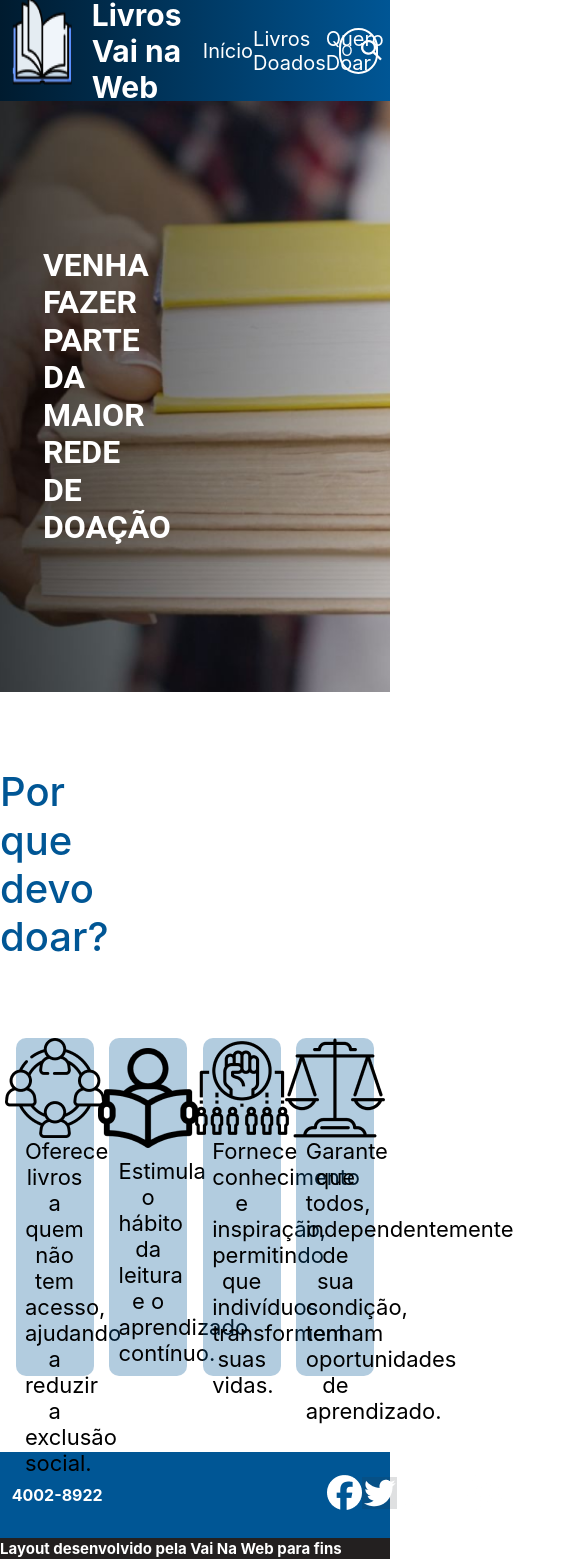
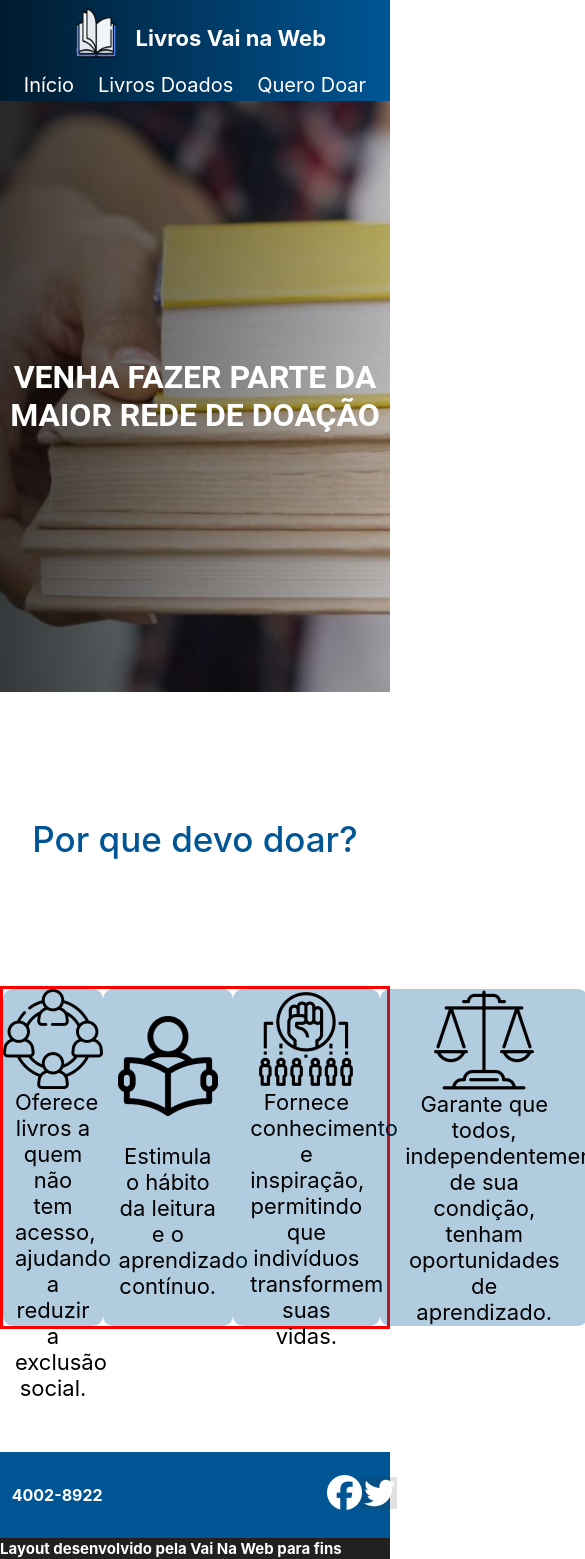
Before and after one commit to Vinny1804/DesafioLivrosVNW, a React (Vite) app: page / in a window 390 px wide. Shown: the top 1559 px of the page, 585 px wide, since content can reach past the window. Built offline with nearby package versions, Linux system fonts and the light colour scheme.

Commit message:
:sparkles: feat: Iniciando implementação de responsividade no site

```diff
--- a/src/components/footer/footer.module.scss
+++ b/src/components/footer/footer.module.scss
@@ -35,3 +35,7 @@
     font-weight: 700;
     font-size: 15px;
 }
+
+@media (max-width: 390px) {
+
+}
--- a/src/components/header/header.module.scss
+++ b/src/components/header/header.module.scss
@@ -68,3 +68,32 @@
         margin-right: 5%;
     }
 }
+
+@media (max-width: 390px) {
+    .header {
+        display: flex;
+        flex-direction: column;
+        justify-content: space-evenly;
+        align-items: center;
+    }
+    .logoHeader {
+        height: 60%;
+        margin-top: 2%;
+        img {
+            height: 50px;
+            width: 50px;
+        }
+        h1 {
+            font-size: 22px;
+        }
+    }
+    .navHeader {
+        width: 100%;
+        ul {
+            height: 4vh;
+        }
+    }
+    .barraDeBusca {
+        display: none;
+    }
+}
--- a/src/pages/inicio/inicio.module.scss
+++ b/src/pages/inicio/inicio.module.scss
@@ -1,5 +1,4 @@
-main {
-    .primeiraSection{
+.primeiraSection {
     background-image: url('../../assets/backgroundMain.png');
     background-size: cover;
     background-position: center;
@@ -52,4 +51,36 @@ main {
         }
     }
 }
+
+@media (max-width: 390px) {
+    .primeiraSection {
+        background-size: cover;
+        background-position: center;
+        h2 {
+            width: 100%;
+            height: 30%;
+            margin-left: 0;
+            display: flex;
+            justify-content: center;
+            align-items: center;
+            text-align: center;
         }
+    }
+    .segundaSection {
+        h2 {
+            font-size: 35px;
+            width: 100%;
+        }
+        .cardsSection {
+            //flex-direction: column;
+            border: solid red;
+            align-items: center;
+            .cards {
+                width: 70vw;
+                p {
+
+                }
+            }
+        }
+    }
+}
```
Lines whose indentation alone changed are shown as unchanged.
